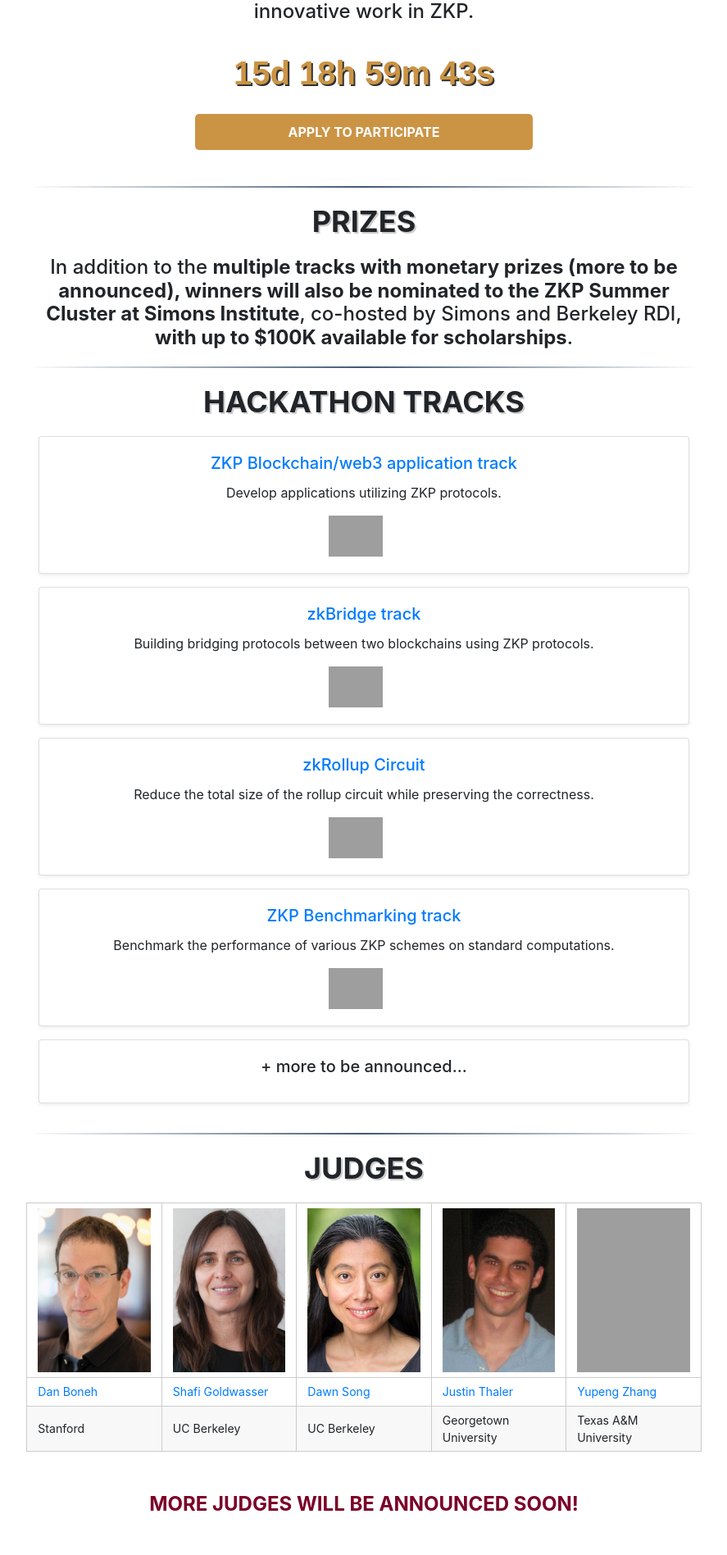
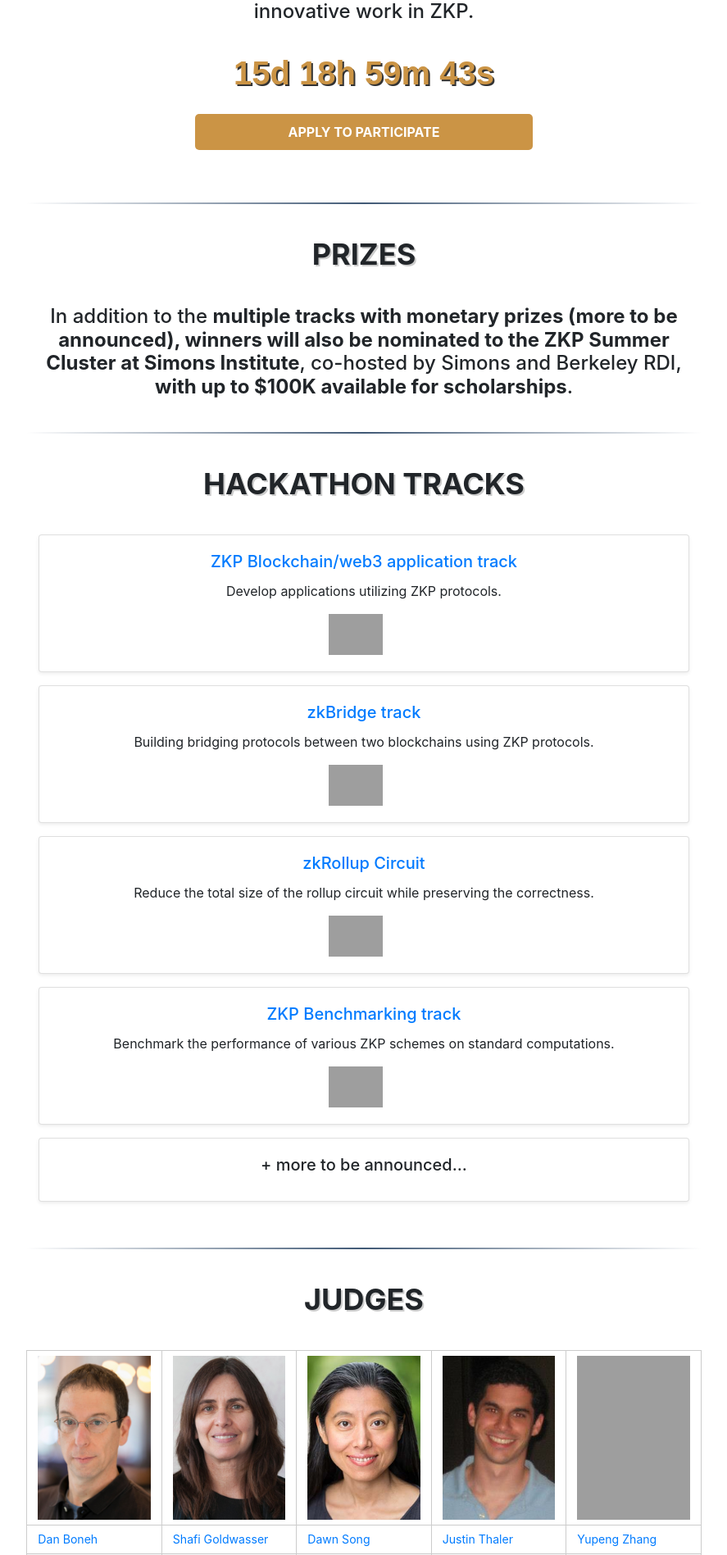
Before and after one commit to rdi-berkeley/zkp-web3-hackathon, a Jekyll site: the page built from index.md, in a window 1280 px wide. Shown: the part 557-2454 px from the top of the page at 82% size, without its empty margins (196-1083 px from the left). Built offline with Jekyll 4.4.1, drawn with Linux system fonts in a browser that asks for light colours; nearby versions of some CDN libraries; comment, search, counter and statistics services are not loaded; grey boxes are pictures that could not be loaded.

Commit message:
Unify slightly larger spacing

```diff
--- a/_layouts/home.html
+++ b/_layouts/home.html
@@ -154,9 +154,9 @@ cover-img: "/assets/img/ZKP_Web3 HackathonBanner.jpg"
   <link rel="stylesheet" href="https://maxcdn.bootstrapcdn.com/bootstrap/4.0.0/css/bootstrap.min.css" integrity="sha384-Gn5384xqQ1aoWXA+058RXPxPg6fy4IWvTNh0E263XmFcJlSAwiGgFAW/dAiS6JXm" crossorigin="anonymous">
 </head>
 
-<hr style="border: 0; height: 2px; background-image: linear-gradient(to right, rgba(0, 33, 71, 0), rgba(0, 33, 71, 0.75), rgba(0, 33, 71, 0)); margin-top: 20px; margin-bottom: 20px;">
+<hr style="border: 0; height: 2px; background-image: linear-gradient(to right, rgba(0, 33, 71, 0), rgba(0, 33, 71, 0.75), rgba(0, 33, 71, 0)); margin-top: 40px; margin-bottom: 40px;">
 
-<h1 style="text-align: center; font-size: 36px; font-weight: bold; text-shadow: 2px 2px #CCC; margin-top: 20px; margin-bottom: 20px;">PRIZES</h1>
+<h1 style="text-align: center; font-size: 36px; font-weight: bold; text-shadow: 2px 2px #CCC; margin-top: 40px; margin-bottom: 40px;">PRIZES</h1>
 
 <h1 style="text-align: center; font-size: 1.5rem; margin-top: 20px; margin-bottom: 20px;">
   In addition to the <b>multiple tracks with monetary prizes (more to be announced), winners will also be nominated to the ZKP Summer Cluster at Simons Institute</b>, co-hosted by Simons and Berkeley RDI, <b>with up to $100K available for scholarships</b>.
@@ -169,11 +169,11 @@ cover-img: "/assets/img/ZKP_Web3 HackathonBanner.jpg"
   <li style="margin-bottom: 20px;">Fulfill designated tasks, as proposed in each of the Hackathon repostitories - win individually assigned prizes!</li>
 </ul> -->
 
-<hr style="border: 0; height: 2px; background-image: linear-gradient(to right, rgba(0, 33, 71, 0), rgba(0, 33, 71, 0.75), rgba(0, 33, 71, 0)); margin-top: 20px; margin-bottom: 20px;">
+<hr style="border: 0; height: 2px; background-image: linear-gradient(to right, rgba(0, 33, 71, 0), rgba(0, 33, 71, 0.75), rgba(0, 33, 71, 0)); margin-top: 40px; margin-bottom: 40px;">
 
 <div class="container-fluid">
   <!-- <h1 class="mb-5 text-center">Hackathon Tracks</h1> -->
-  <h1 style="text-align: center; font-size: 36px; font-weight: bold; text-shadow: 2px 2px #CCC; margin-top: 20px; margin-bottom: 20px;">HACKATHON TRACKS</h1>
+  <h1 style="text-align: center; font-size: 36px; font-weight: bold; text-shadow: 2px 2px #CCC; margin-top: 40px; margin-bottom: 40px;">HACKATHON TRACKS</h1>
   <div class="d-flex flex-wrap">
     {% for track in site.tracks reversed %}
       <div class="mb-3 w-100">
@@ -209,10 +209,10 @@ cover-img: "/assets/img/ZKP_Web3 HackathonBanner.jpg"
 <!-- <h1 style="text-align: center; font-size: 24px; font-weight: bold; color: #7B0027; margin-top: 50px; margin-bottom: 50px;">MORE TO BE ANNOUNCED SOON!</h1> -->
 
 
-<hr style="border: 0; height: 2px; background-image: linear-gradient(to right, rgba(0, 33, 71, 0), rgba(0, 33, 71, 0.75), rgba(0, 33, 71, 0)); margin-top: 20px; margin-bottom: 20px;">
+<hr style="border: 0; height: 2px; background-image: linear-gradient(to right, rgba(0, 33, 71, 0), rgba(0, 33, 71, 0.75), rgba(0, 33, 71, 0)); margin-top: 40px; margin-bottom: 40px;">
 
 
-<h1 style="text-align: center; font-size: 36px; font-weight: bold; text-shadow: 2px 2px #CCC; margin-top: 20px; margin-bottom: 20px;">JUDGES</h1>
+<h1 style="text-align: center; font-size: 36px; font-weight: bold; text-shadow: 2px 2px #CCC; margin-top: 40px; margin-bottom: 40px;">JUDGES</h1>
 
 
 <style>
@@ -255,10 +255,10 @@ cover-img: "/assets/img/ZKP_Web3 HackathonBanner.jpg"
 
 
 
-<h1 style="text-align: center; font-size: 24px; font-weight: bold; color: #7B0027; margin-top: 50px; margin-bottom: 50px;">MORE JUDGES WILL BE ANNOUNCED SOON!</h1>
+<h1 style="text-align: center; font-size: 24px; font-weight: bold; color: #7B0027; margin-top: 40px; margin-bottom: 40px;">MORE JUDGES WILL BE ANNOUNCED SOON!</h1>
 
 
-<div style="height:30px; width:100%; clear:both;"></div>
+<!-- <div style="height:30px; width:100%; clear:both;"></div> -->
 <!--
 <h1>Sponsors</h1>
 <div class="sponsor-logos">
@@ -277,7 +277,7 @@ cover-img: "/assets/img/ZKP_Web3 HackathonBanner.jpg"
 </div>
 -->
 
-<hr style="border: 0; height: 2px; background-image: linear-gradient(to right, rgba(0, 33, 71, 0), rgba(0, 33, 71, 0.75), rgba(0, 33, 71, 0)); margin-top: 20px; margin-bottom: 20px;">
+<hr style="border: 0; height: 2px; background-image: linear-gradient(to right, rgba(0, 33, 71, 0), rgba(0, 33, 71, 0.75), rgba(0, 33, 71, 0)); margin-top: 40px; margin-bottom: 40px;">
 
 
 <style>
```
